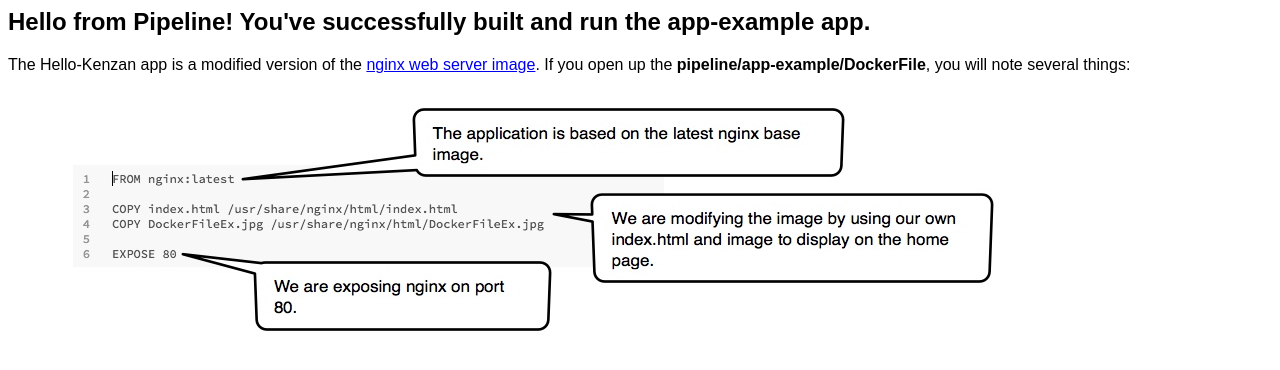
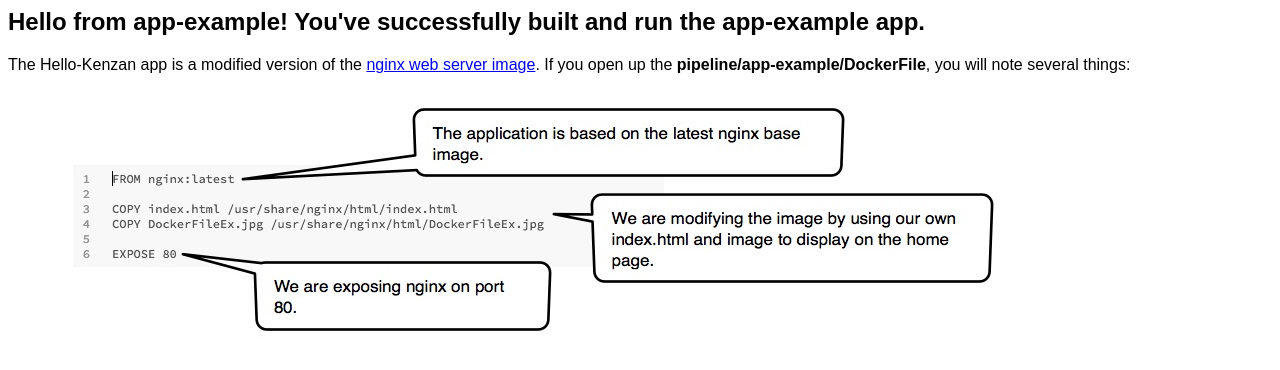
Before and after one commit to minzhang2110/pipeline, a plain HTML site: page app-example/index.html in a window 1280 px wide. Drawn offline with Linux system fonts and the light colour scheme.

Commit message:
Update index.html

```diff
--- a/app-example/index.html
+++ b/app-example/index.html
@@ -1,3 +1,3 @@
-<p><h2 style="font-family:sans-serif">Hello from Pipeline! You've successfully built and run the app-example app.</h2> </p>
+<p><h2 style="font-family:sans-serif">Hello from app-example! You've successfully built and run the app-example app.</h2> </p>
 <p style="font-family:sans-serif">The Hello-Kenzan app is a modified version of the <a href="https://hub.docker.com/_/nginx/">nginx web server image</a>. If you open up the <b>pipeline/app-example/DockerFile</b>, you will note several things:</p>
 <img src="DockerFileEx.jpg">
```
